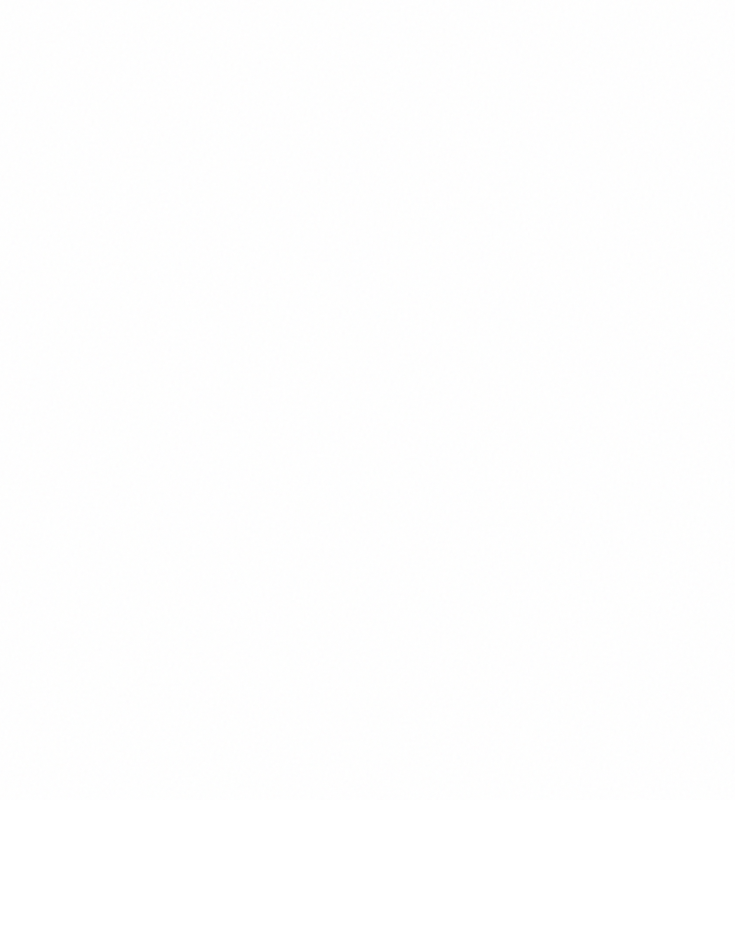
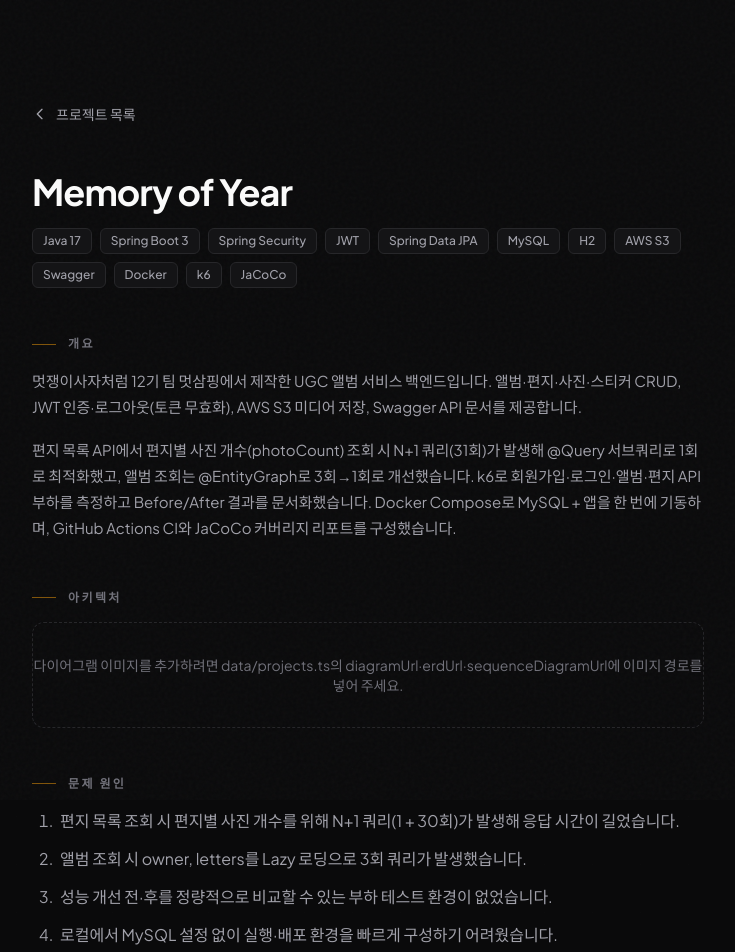
Before and after one commit to jinhyuk9714/portfolio-site, a Next.js app: page /projects/memory-of-year in a window 1280 px wide. Before the commit this address had no page. Shown: the top 952 px of the page, without its empty margins (272-1007 px from the left). Before the commit the page ends 800 px from the top, so only its background shows below. Built offline with nearby package versions, Linux system fonts and the light colour scheme.

Commit message:
feat: Memory of Year 프로젝트 추가, 배포 안내 보강

```diff
--- a/data/projects.ts
+++ b/data/projects.ts
@@ -39,6 +39,47 @@
 }
 
 export const projects: Project[] = [
+  {
+    id: "memory-of-year",
+    title: "Memory of Year",
+    summary:
+      "앨범·편지·사진 관리 REST API. N+1 최적화·k6 부하테스트·Docker·CI/CD.",
+    detail:
+      "멋쟁이사자처럼 12기 팀 멋삼핑에서 제작한 UGC 앨범 서비스 백엔드입니다. 앨범·편지·사진·스티커 CRUD, JWT 인증·로그아웃(토큰 무효화), AWS S3 미디어 저장, Swagger API 문서를 제공합니다.\n\n편지 목록 API에서 편지별 사진 개수(photoCount) 조회 시 N+1 쿼리(31회)가 발생해 @Query 서브쿼리로 1회로 최적화했고, 앨범 조회는 @EntityGraph로 3회→1회로 개선했습니다. k6로 회원가입·로그인·앨범·편지 API 부하를 측정하고 Before/After 결과를 문서화했습니다. Docker Compose로 MySQL + 앱을 한 번에 기동하며, GitHub Actions CI와 JaCoCo 커버리지 리포트를 구성했습니다.",
+    diagramType: "architecture",
+    diagramUrl: null, // 필요 시 public/image/ 에 이미지 넣고 예: "/image/MemoryOfYear_Architecture.png"
+    erdUrl: null,
+    sequenceDiagramUrl: null,
+    problem: `1. 편지 목록 조회 시 편지별 사진 개수를 위해 N+1 쿼리(1 + 30회)가 발생해 응답 시간이 길었습니다.
+2. 앨범 조회 시 owner, letters를 Lazy 로딩으로 3회 쿼리가 발생했습니다.
+3. 성능 개선 전·후를 정량적으로 비교할 수 있는 부하 테스트 환경이 없었습니다.
+4. 로컬에서 MySQL 설정 없이 실행·배포 환경을 빠르게 구성하기 어려웠습니다.`,
+    solution: `1. LetterRepository에 서브쿼리 COUNT를 사용한 findLettersWithPhotoCountByAlbumId로 1회 쿼리로 최적화했습니다.
+2. AlbumRepository에 @EntityGraph로 owner, letters를 한 번에 fetch하는 findByIdWithOwnerAndLetters를 추가했습니다.
+3. k6 스크립트(00~04)로 스모크·회원가입·로그인·앨범·편지 부하를 측정하고, APP_PERF_USE_N1_LETTERS로 N+1 Before/After를 재현·비교했습니다.
+4. Docker Compose로 MySQL 8 + 앱을 정의하고 depends_on + healthcheck로 순서 기동하게 했습니다. GitHub Actions CI, JaCoCo 리포트를 추가했습니다.`,
+    result: `1. 편지 목록 API: DB 쿼리 31회 → 1회, p95 22.8ms → 13.8ms(↓40%), 평균 11.5ms → 6.7ms(↓42%)로 개선했습니다.
+2. 앨범 조회 API: 3회 → 1회 쿼리, 인덱스(idx_album_owner, idx_letter_album_id 등) 추가로 조회 성능을 최적화했습니다.
+3. k6 부하테스트 결과(회원가입 16.5 RPS, 로그인 49.7 RPS, 앨범 143.7 RPS, 편지 96.7 RPS)를 README에 문서화했습니다.
+4. docker compose up --build 한 번에 MySQL + 앱 기동, push 시 자동 테스트·커버리지 리포트를 구성했습니다.`,
+    stack: [
+      "Java 17",
+      "Spring Boot 3",
+      "Spring Security",
+      "JWT",
+      "Spring Data JPA",
+      "MySQL",
+      "H2",
+      "AWS S3",
+      "Swagger",
+      "Docker",
+      "k6",
+      "JaCoCo",
+    ],
+    githubUrl: "https://github.com/jinhyuk9714/memory_of_year",
+    demoUrl: null,
+    imageUrl: null,
+  },
   {
     id: "timedeal-service",
     title: "타임딜 서비스",
```
Also changed, not shown: 1 other file (tests, documents, lock files or other folders).
